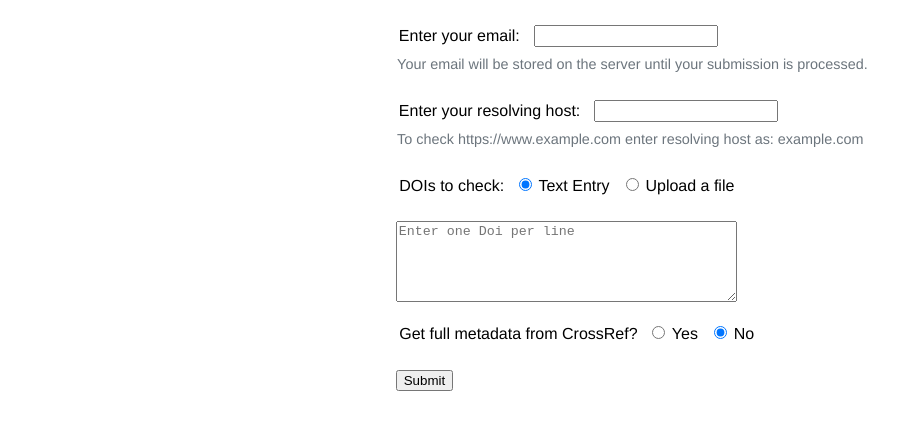
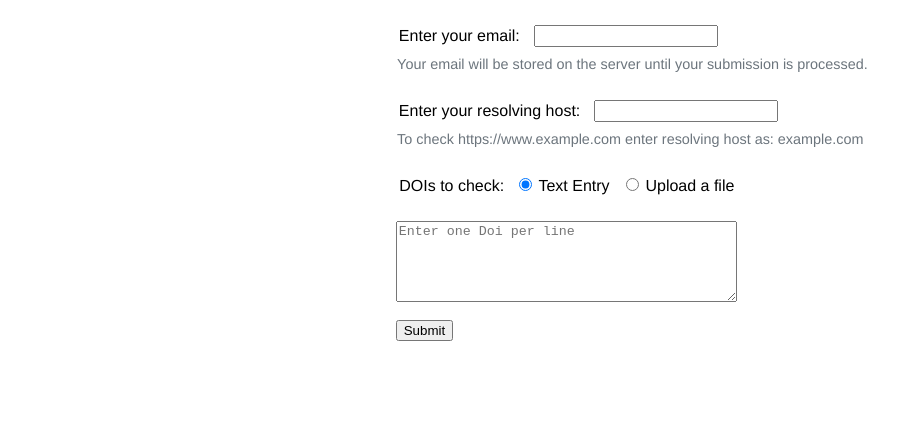
Before and after one commit to alexk49/dopi, a plain HTML site: page src/static/submit.html in a window 1280 px wide. Shown: the part 141-570 px from the top of the page, without its empty margins (0-912 px from the left). Drawn offline with Linux system fonts and the light colour scheme.

Commit message:
Removed get full metadata fieldset from form, as section not needed for now, and updated text on homepage.

```diff
--- a/src/static/submit.html
+++ b/src/static/submit.html
@@ -51,13 +51,6 @@
           <input id="dois_upload" type="file" name="dois_upload" />
           <div id="file_upload_help" class="tooltip">Upload a .csv file with no header information and dois in the first column only.</div>
         </div>
-      <fieldset class="form-group">
-        <div class="legend-with-radios">
-        <legend>Get full metadata from CrossRef?</legend>
-        <label><input type="radio" name="full_meta" value="yes" />Yes</label>
-        <label><input type="radio" name="full_meta" value="no" checked />No</label>
-        </div>
-      </fieldset>
       <div id="submit-btn-container" class="btn-container">
         <button id="submit-btn" class="submit-btn" type="submit" value="submit">Submit</button>
       </div>
```
Also changed, not shown: src/static/index.html (+1 -1 lines).
